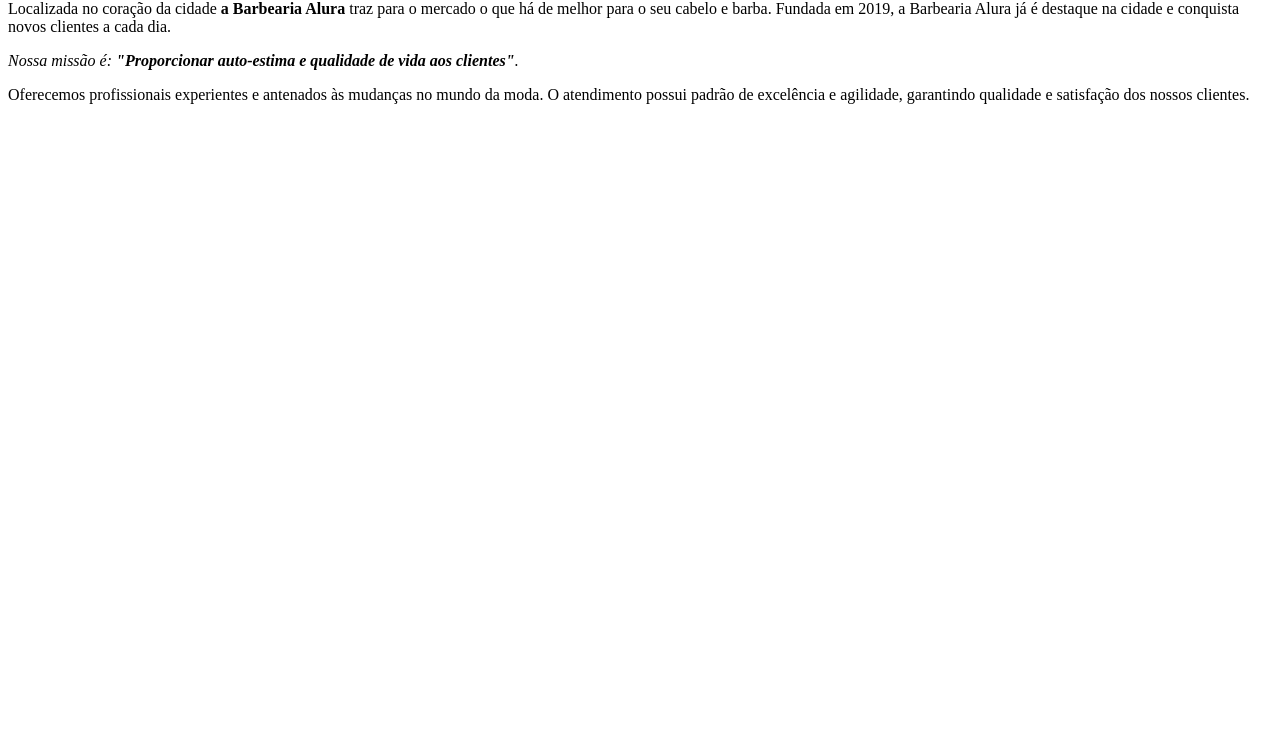
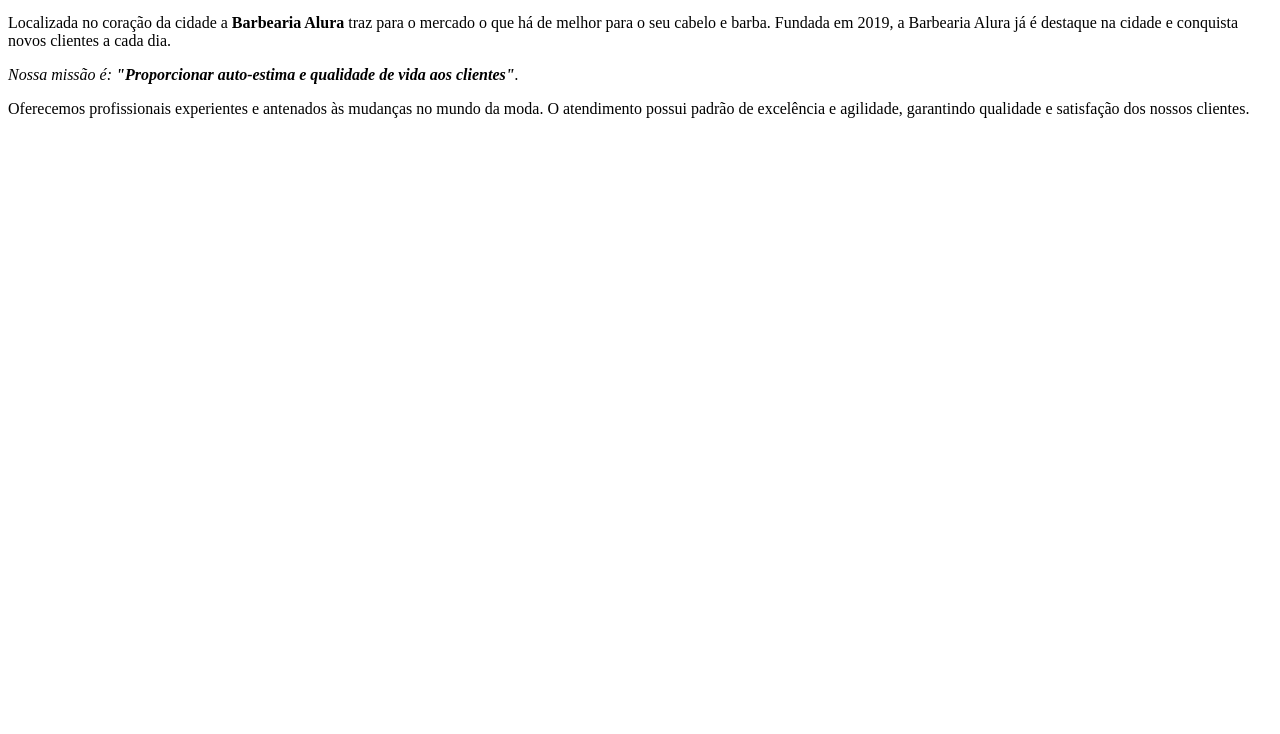
Before and after one commit to pedro-perez17/barbearia-alura-rec-seliga., a plain HTML site: page index.html in a window 1280 px wide. Shown: the part 66-800 px from the top of the page. Drawn offline with Linux system fonts and the light colour scheme.

Commit message:
Update index.html

```diff
--- a/index.html
+++ b/index.html
@@ -1,9 +1,13 @@
-<h1>Sobre a Barbearia Alura</h1>
+<!DOCTYPE html>
+<html lang="pt-br">
+    <h1>Sobre a Barbearia Alura</h1>
 
-<p>Localizada no coração da cidade <strong>a Barbearia Alura</strong> traz para o mercado o que há de melhor para o seu cabelo e barba.
-Fundada em 2019, a Barbearia Alura já é destaque na cidade e conquista novos clientes a cada dia.</p>
+    <p>Localizada no coração da cidade a <strong>Barbearia Alura</strong> traz para o mercado o que há de melhor para o seu cabelo e barba.
+    Fundada em 2019, a Barbearia Alura já é destaque na cidade e conquista novos clientes a cada dia.</p>
 
-<p><em>Nossa missão é: <strong>"Proporcionar auto-estima e qualidade de vida aos clientes"</strong>.</em></p>
+    <p><em>Nossa missão é: <strong>"Proporcionar auto-estima e qualidade de vida aos clientes"</strong>.</em></p>
 
-<p>Oferecemos profissionais experientes e antenados às mudanças no mundo da moda.
-O atendimento possui padrão de excelência e agilidade, garantindo qualidade e satisfação dos nossos clientes.</p>
+    <p>Oferecemos profissionais experientes e antenados às mudanças no mundo da moda.
+    O atendimento possui padrão de excelência e agilidade, garantindo qualidade e satisfação dos nossos clientes.</p>
+
+</html>
```
